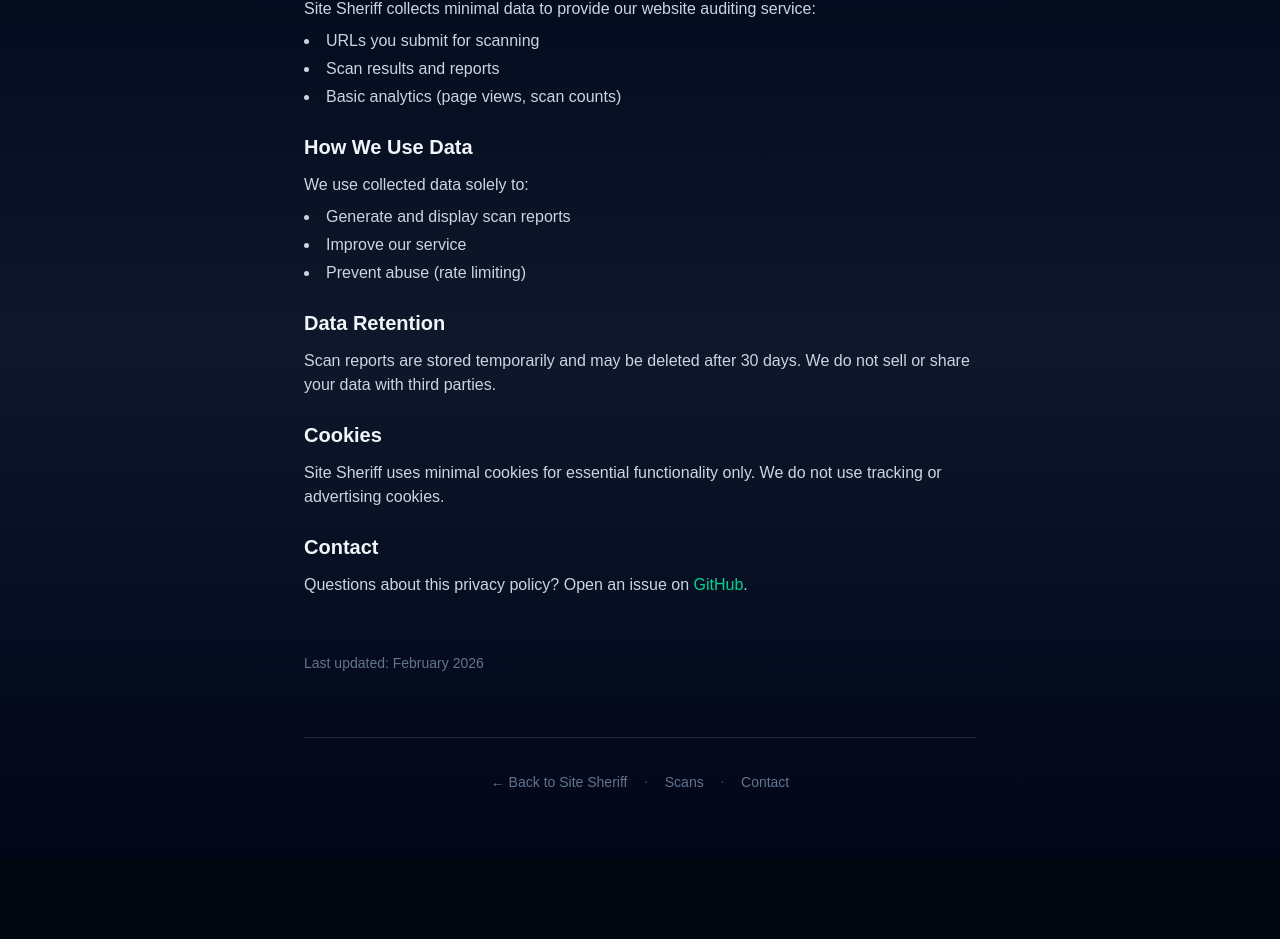
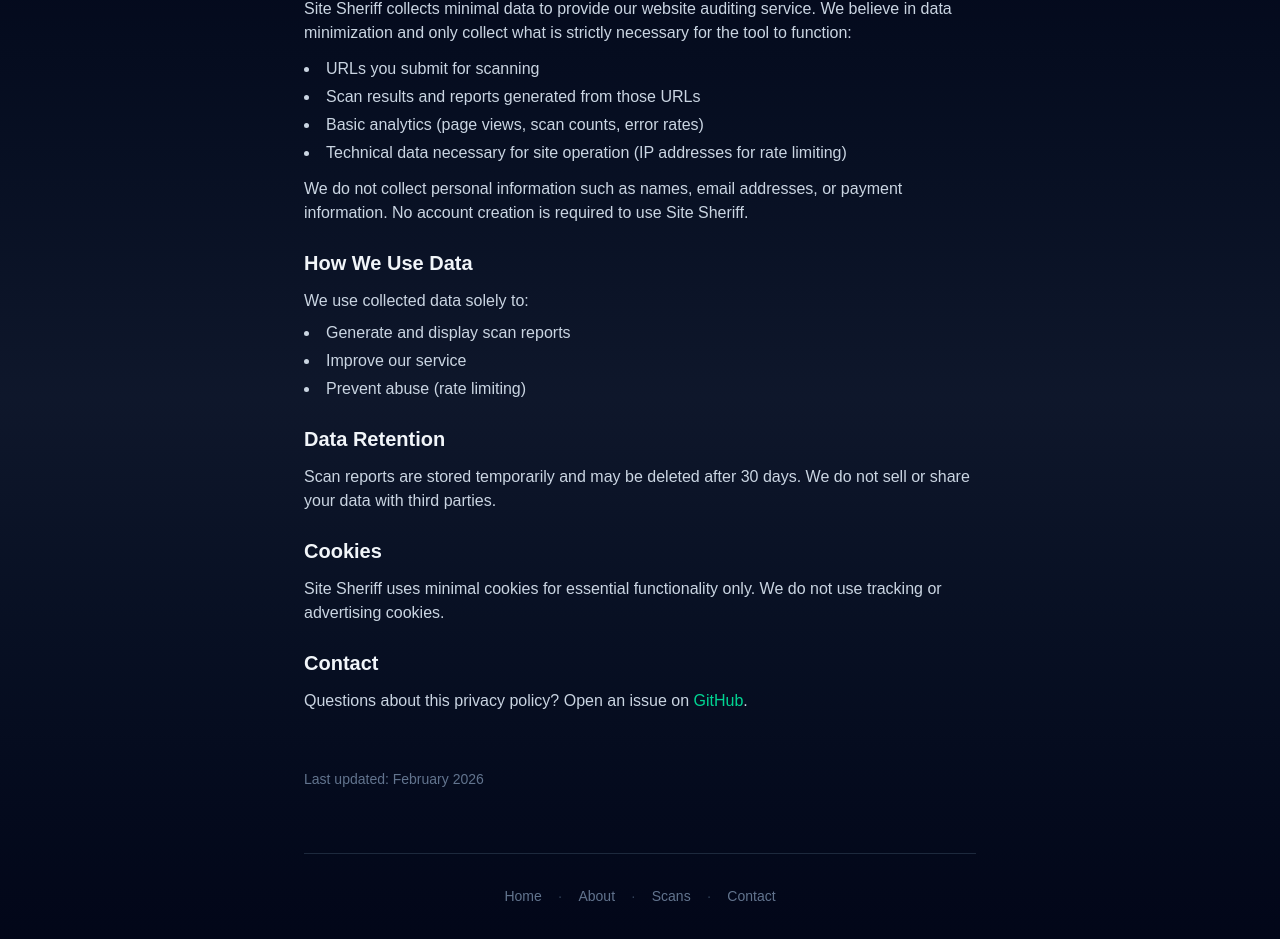
Before and after one commit to forbiddenlink/site-sheriff, a Next.js app: page /privacy in a window 1280 px wide. Shown: the part 175-1114 px from the top of the page. Before the commit the page ends 1033 px from the top, so only its background shows below. Built offline with nearby package versions, Linux system fonts and the light colour scheme; no server answers.

Commit message:
fix: improve SEO audit score from 71 to 83
- Shorten About page meta description to under 160 chars
- Remove duplicate head tag (Next.js auto-adds charset)
- Add authentic content to About, Contact, Privacy pages
- Update Privacy footer with consistent navigation links

```diff
--- a/src/app/about/page.tsx
+++ b/src/app/about/page.tsx
@@ -3,7 +3,7 @@
 
 export const metadata: Metadata = {
   title: 'About Site Sheriff — Free Website QA & Audit Tool',
-  description: 'Learn about Site Sheriff, the free website audit tool that runs 160+ checks across SEO, security, accessibility, performance, and more. Built for freelancers and agencies.',
+  description: 'Site Sheriff: free website audits with 160+ checks for SEO, security, accessibility, and performance. Built for freelancers and agencies.',
 };
 
 export default function AboutPage() {
@@ -48,8 +48,11 @@
 
           <section>
             <h2 className="text-xl font-semibold text-slate-100 mb-3">Why We Built This</h2>
+            <p className="mb-4">
+              We believe every website deserves a thorough health check, regardless of budget. Existing tools are either expensive (enterprise pricing) or limited (free tiers with caps). Site Sheriff provides agency-grade audits completely free, with no signup required.
+            </p>
             <p>
-              We believe every website deserves a thorough health check, regardless of budget. Existing tools are either expensive (enterprise pricing) or limited (free tiers with caps). Site Sheriff provides agency-grade audits completely free, with no signup required.
+              Whether you&apos;re a solo developer launching a side project, a freelancer reviewing client sites, or an agency managing dozens of properties, Site Sheriff gives you the insights you need to ship with confidence.
             </p>
           </section>
 
--- a/src/app/contact/page.tsx
+++ b/src/app/contact/page.tsx
@@ -22,8 +22,11 @@
         <div className="space-y-8 text-slate-300 leading-relaxed">
           <section>
             <h2 className="text-xl font-semibold text-slate-100 mb-3">Get in Touch</h2>
+            <p className="mb-4">
+              We love hearing from our users! Whether you have a question, found a bug, or want to suggest a feature, there are several ways to reach us.
+            </p>
             <p>
-              We love hearing from our users! Whether you have a question, found a bug, or want to suggest a feature, there are several ways to reach us.
+              Site Sheriff is a solo project, so response times may vary. That said, I read every message and appreciate feedback that helps improve the tool.
             </p>
           </section>
 
@@ -77,7 +80,7 @@
 
           <section>
             <h2 className="text-xl font-semibold text-slate-100 mb-3">Contributing</h2>
-            <p>
+            <p className="mb-4">
               Site Sheriff is open source! If you want to contribute code, documentation, or translations, check out our{' '}
               <a
                 href="https://github.com/forbiddenlink/site-sheriff"
@@ -88,6 +91,16 @@
                 GitHub repository
               </a>
               .
+            </p>
+            <p>
+              Contributions of all sizes are welcome, from fixing typos to implementing new audit checks. For larger changes, opening an issue first to discuss the approach is appreciated.
+            </p>
+          </section>
+
+          <section>
+            <h2 className="text-xl font-semibold text-slate-100 mb-3">Common Questions</h2>
+            <p>
+              Before opening an issue, check existing GitHub issues for similar questions. Common topics include scan timeouts on large sites, interpreting audit results, and requesting new checks. Answers to frequently asked questions often end up in the README.
             </p>
           </section>
         </div>
--- a/src/app/layout.tsx
+++ b/src/app/layout.tsx
@@ -117,15 +117,6 @@
 }>) {
   return (
     <html lang="en" suppressHydrationWarning>
-      <head>
-        <meta charSet="utf-8" />
-        <link
-          rel="preload"
-          href="/hero-illustration.png"
-          as="image"
-          type="image/png"
-        />
-      </head>
       <body
         className={`${geistSans.variable} ${geistMono.variable} antialiased`}
       >
--- a/src/app/privacy/page.tsx
+++ b/src/app/privacy/page.tsx
@@ -15,14 +15,18 @@
         <div className="space-y-6 text-slate-300">
           <section>
             <h2 className="text-xl font-semibold text-slate-100 mb-3">What We Collect</h2>
-            <p>
-              Site Sheriff collects minimal data to provide our website auditing service:
+            <p className="mb-3">
+              Site Sheriff collects minimal data to provide our website auditing service. We believe in data minimization and only collect what is strictly necessary for the tool to function:
             </p>
             <ul className="list-disc list-inside mt-2 space-y-1">
               <li>URLs you submit for scanning</li>
-              <li>Scan results and reports</li>
-              <li>Basic analytics (page views, scan counts)</li>
+              <li>Scan results and reports generated from those URLs</li>
+              <li>Basic analytics (page views, scan counts, error rates)</li>
+              <li>Technical data necessary for site operation (IP addresses for rate limiting)</li>
             </ul>
+            <p className="mt-3">
+              We do not collect personal information such as names, email addresses, or payment information. No account creation is required to use Site Sheriff.
+            </p>
           </section>
 
           <section>
@@ -74,29 +78,34 @@
         </div>
 
         <footer className="mt-16 pt-8 border-t border-slate-800 flex flex-col items-center gap-3">
-          <div className="flex items-center gap-4 flex-wrap justify-center">
+          <div className="flex items-center gap-4 flex-wrap justify-center text-sm">
             <Link
               href="/"
-              className="text-sm text-slate-500 hover:text-emerald-400 transition-colors"
+              className="text-slate-500 hover:text-emerald-400 transition-colors"
             >
-              ← Back to Site Sheriff
+              Home
+            </Link>
+            <span className="text-slate-700">·</span>
+            <Link
+              href="/about"
+              className="text-slate-500 hover:text-emerald-400 transition-colors"
+            >
+              About
             </Link>
             <span className="text-slate-700">·</span>
             <Link
               href="/scans"
-              className="text-sm text-slate-500 hover:text-emerald-400 transition-colors"
+              className="text-slate-500 hover:text-emerald-400 transition-colors"
             >
               Scans
             </Link>
             <span className="text-slate-700">·</span>
-            <a
-              href="https://github.com/forbiddenlink/site-sheriff/issues"
-              target="_blank"
-              rel="noopener noreferrer"
-              className="text-sm text-slate-500 hover:text-emerald-400 transition-colors"
+            <Link
+              href="/contact"
+              className="text-slate-500 hover:text-emerald-400 transition-colors"
             >
               Contact
-            </a>
+            </Link>
           </div>
         </footer>
       </div>
```
